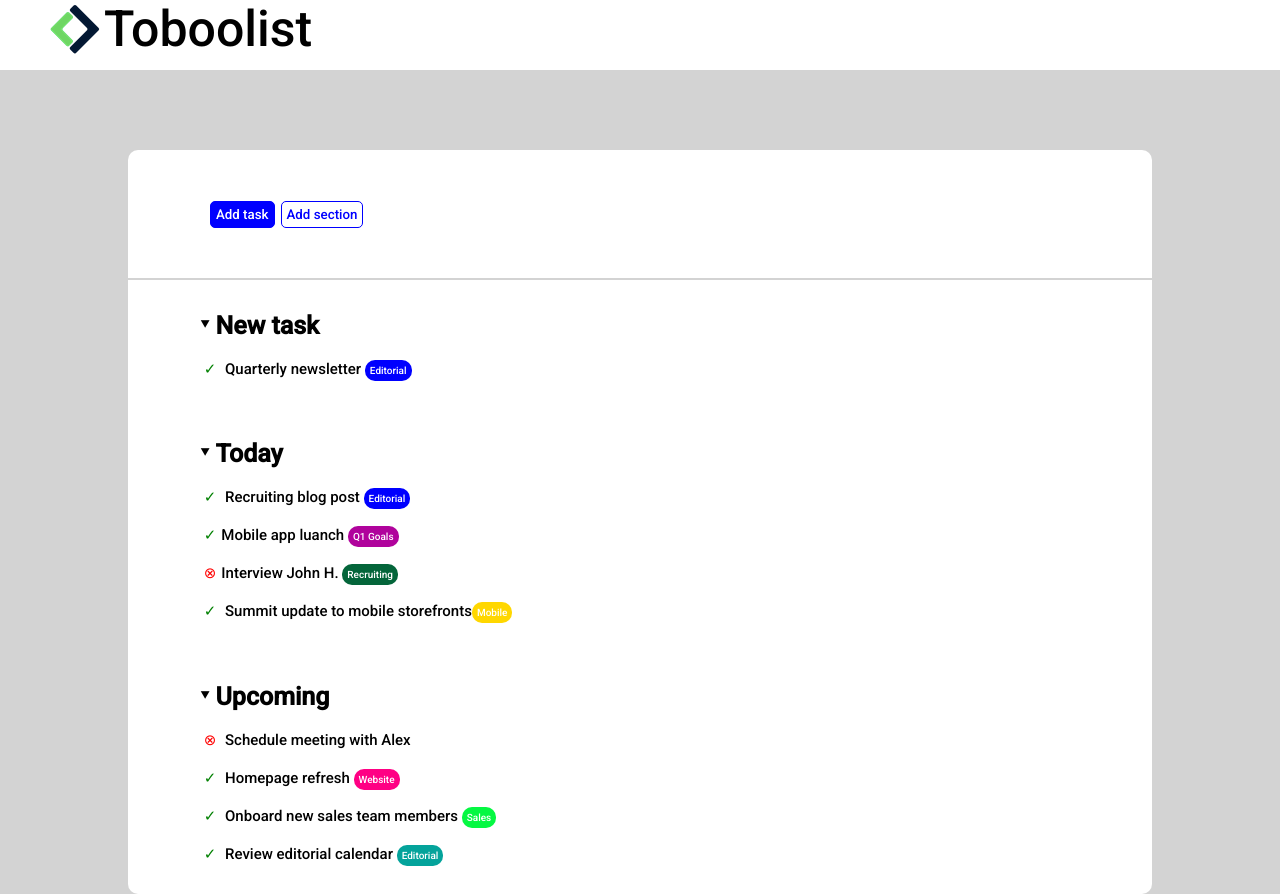
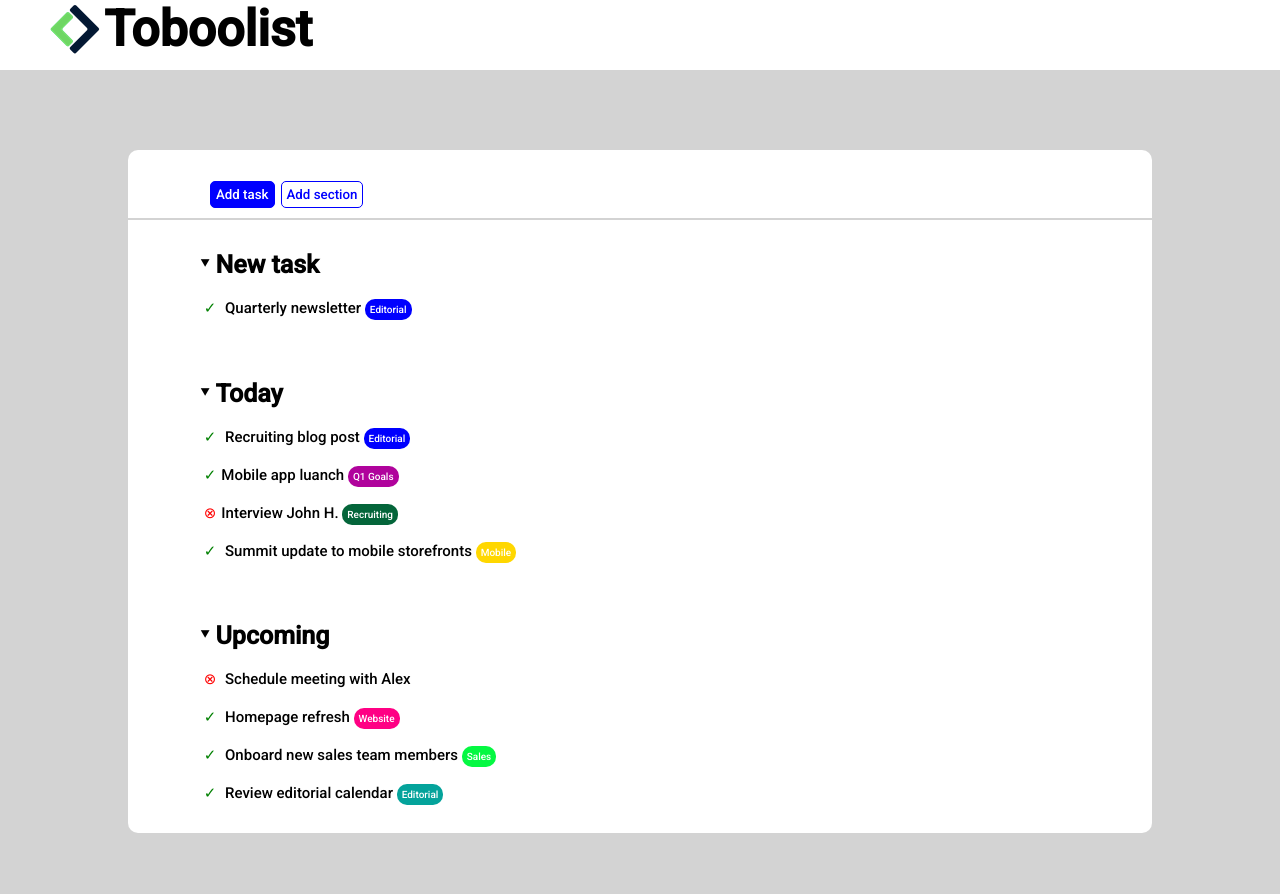
Before and after one commit to valeriogonini/html-css-toboolist, a plain HTML site: page index.html in a window 1280 px wide. After the commit the page ends 833 px from the top, so only its background shows below. Drawn offline with Linux system fonts and the light colour scheme; a web font is replaced by a local one.

Commit message:
esercizio completato

```diff
--- a/index.html
+++ b/index.html
@@ -19,7 +19,7 @@
     <!--pulsanti-->
      <div class="container background ">
      <div >
-      <div style="padding-top: 5%;" class=" pulsanti ">
+      <div style="padding-top: 3%;" class=" pulsanti ">
         <button style="margin-left: 8%;" class="addtask">Add task</button>
         <button class="secondtask">Add section</button>
         <div class="linea"></div>
@@ -43,7 +43,7 @@
              <li class="plist"> <span class="accept">&#10003;</span> Recruiting blog post <span class="editorialtwo">Editorial</span></li>
              <li class="plist"> <span class="accept">&#10003;</span>Mobile app luanch <span class="goals">Q1 Goals</span></li>
              <li class="plist"> <span class="negative">&#8855;</span>Interview John H. <span class="recruiting">Recruiting</span></li>
-             <li class="plist"> <span class="accept">&#10003;</span> Summit update to mobile storefronts<span class="mobile">Mobile</span></li>
+             <li class="plist"> <span class="accept">&#10003;</span> Summit update to mobile storefronts <span class="mobile">Mobile</span></li>
           </ul>
         </div>
       </section>
--- a/style.css
+++ b/style.css
@@ -44,7 +44,7 @@ body{
 .title{
     font-size: 50px;
     vertical-align: middle;
-    font-weight: 500;
+    font-weight: 900;
 }
 .pulsanti{
 
@@ -157,5 +157,5 @@ body{
 }
 .linea{
     border-bottom: 2px solid lightgray;
-    margin-top: 50px;
+    margin-top: 10px;
 }
```
